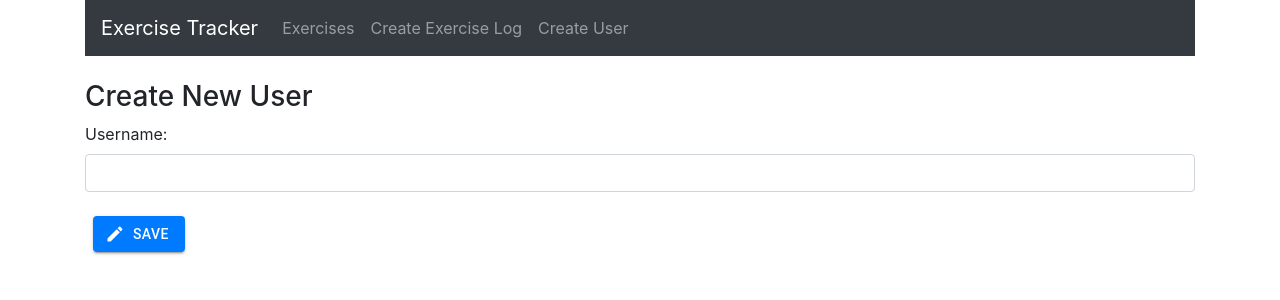
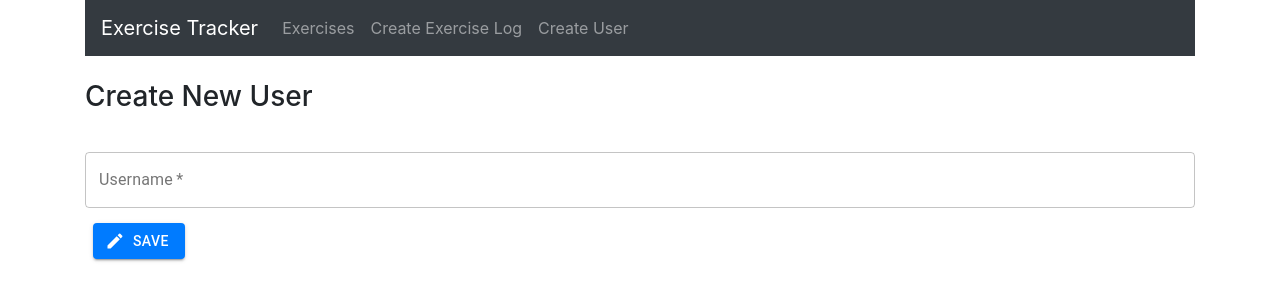
Before and after one commit to priteomg/mern-exercise-tracker-frontend, a React (Create React App) app: page /user in a window 1280 px wide. Shown: the top 300 px of the page. Built offline with nearby package versions, Linux system fonts and the light colour scheme.

Commit message:
change input to textfield nui

```diff
--- a/src/components/create-user.component.js
+++ b/src/components/create-user.component.js
@@ -5,14 +5,22 @@ import ExerciseService from "../service/ExerciseService";
 import { toast, Flip } from "react-toastify";
 
 import "react-toastify/dist/ReactToastify.css";
+import TextField from "@material-ui/core/TextField";
 
 import { makeStyles } from "@material-ui/core/styles";
 import Button from "@material-ui/core/Button";
 import CreateIcon from "@material-ui/icons/Create";
+import FormControl from "@material-ui/core/FormControl";
 
 const useStyles = makeStyles((theme) => ({
   button: {
     margin: theme.spacing(1),
+    marginTop: "15px",
+  },
+  formControl: {
+    //margin: theme.spacing(1),
+    marginTop: "15px",
+    //minWidth: 500,
   },
 }));
 
@@ -63,7 +71,7 @@ export default function CreateUser(props) {
     <div>
       <h3>Create New User</h3>
       <form onSubmit={onSubmit}>
-        <div className="form-group">
+        {/* <div className="form-group">
           <label>Username: </label>
           <input
             type="text"
@@ -72,7 +80,17 @@ export default function CreateUser(props) {
             value={username}
             onChange={onChangeUsername}
           />
-        </div>
+        </div> */}
+        <FormControl fullWidth className={classes.formControl}>
+          <TextField
+            className={classes.formControl}
+            label="Username"
+            variant="outlined"
+            required
+            value={username}
+            onChange={onChangeUsername}
+          />
+        </FormControl>
         <Button
           onClick={onSubmit}
           variant="contained"
```
Also changed, not shown: src/components/create-exercise.component.js (+1 -10 lines).
